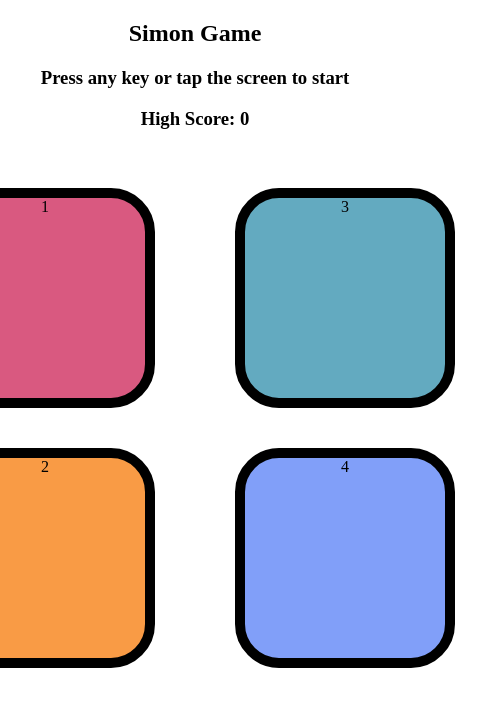
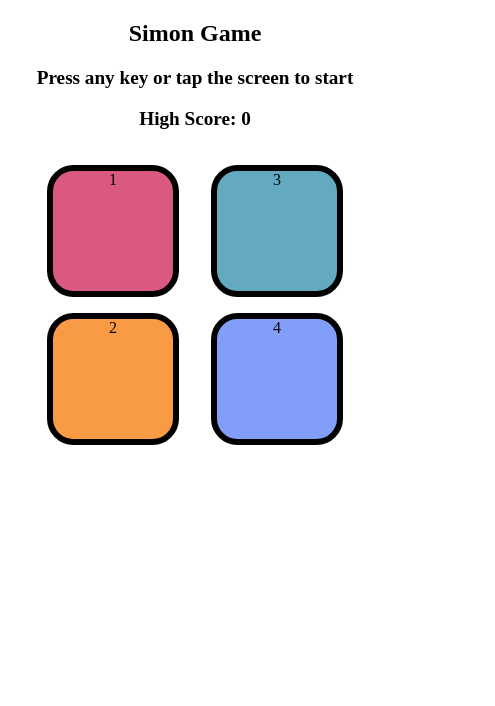
Before and after one commit to Student-tej/simon-says-game, a plain HTML site: page index.html in a window 390 px wide. Shown: the whole page, 495 px wide, since content can reach past the window. Drawn offline with Linux system fonts and the light colour scheme.

Commit message:
Implement mobile responsiveness in CSS
Add mobile responsive styles for buttons and headings.

```diff
--- a/mp.css
+++ b/mp.css
@@ -32,3 +32,20 @@ body{
 .userflash{
     background-color:green;
 }
+/* Mobile Responsive Code */
+@media (max-width: 600px) {
+    .btn {
+        height: 120px;
+        width: 120px;
+        margin: 1rem;
+        border: 6px solid black;
+    }
+
+    h2 {
+        font-size: 1.5rem;
+    }
+
+    h3 {
+        font-size: 1.2rem;
+    }
+}
```
